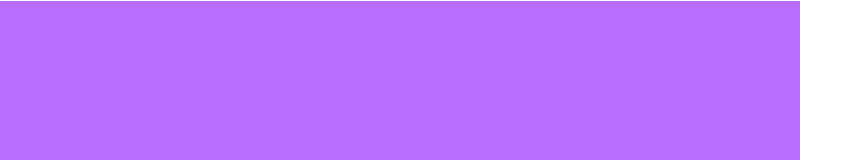
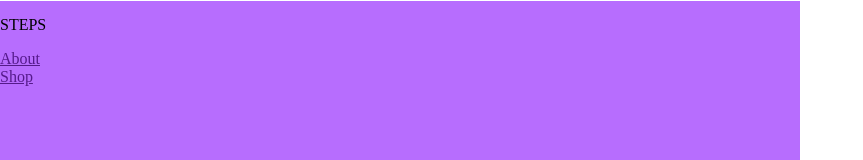
Before and after one commit to cpage2/stepsapp, a React (Create React App) app: page / in a window 1280 px wide. Shown: the top 160 px of the page, without its empty margins (0-863 px from the left). Built offline with nearby package versions, Linux system fonts and the light colour scheme.

Commit message:
input text

```diff
--- a/src/App.js
+++ b/src/App.js
@@ -3,10 +3,22 @@ import './App.css';
 
 function App() {
   return (
-    <div className="App">
+    <div className="top">
+      <p id='logo'>STEPS</p>
+
+      <div className='menu'>
+          <a href=''>About</a>
+          <br></br>
+          <a href=''>Shop</a>
+      </div>
 
     </div>
   );
 }
 
 export default App;
+
+
+//menu (hamburger - logo - about - shop - cart button)
+//statement
+//images
```
